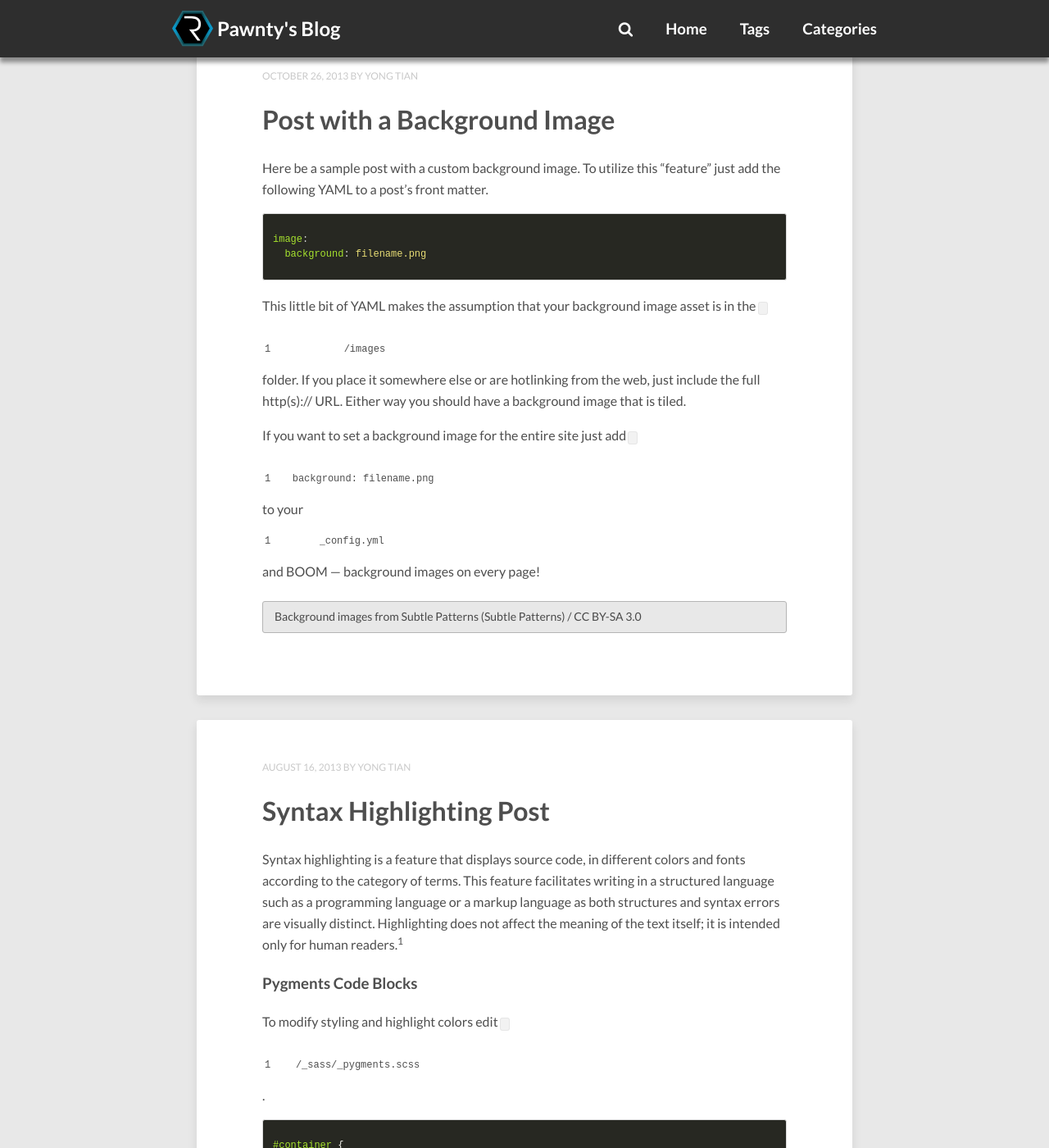
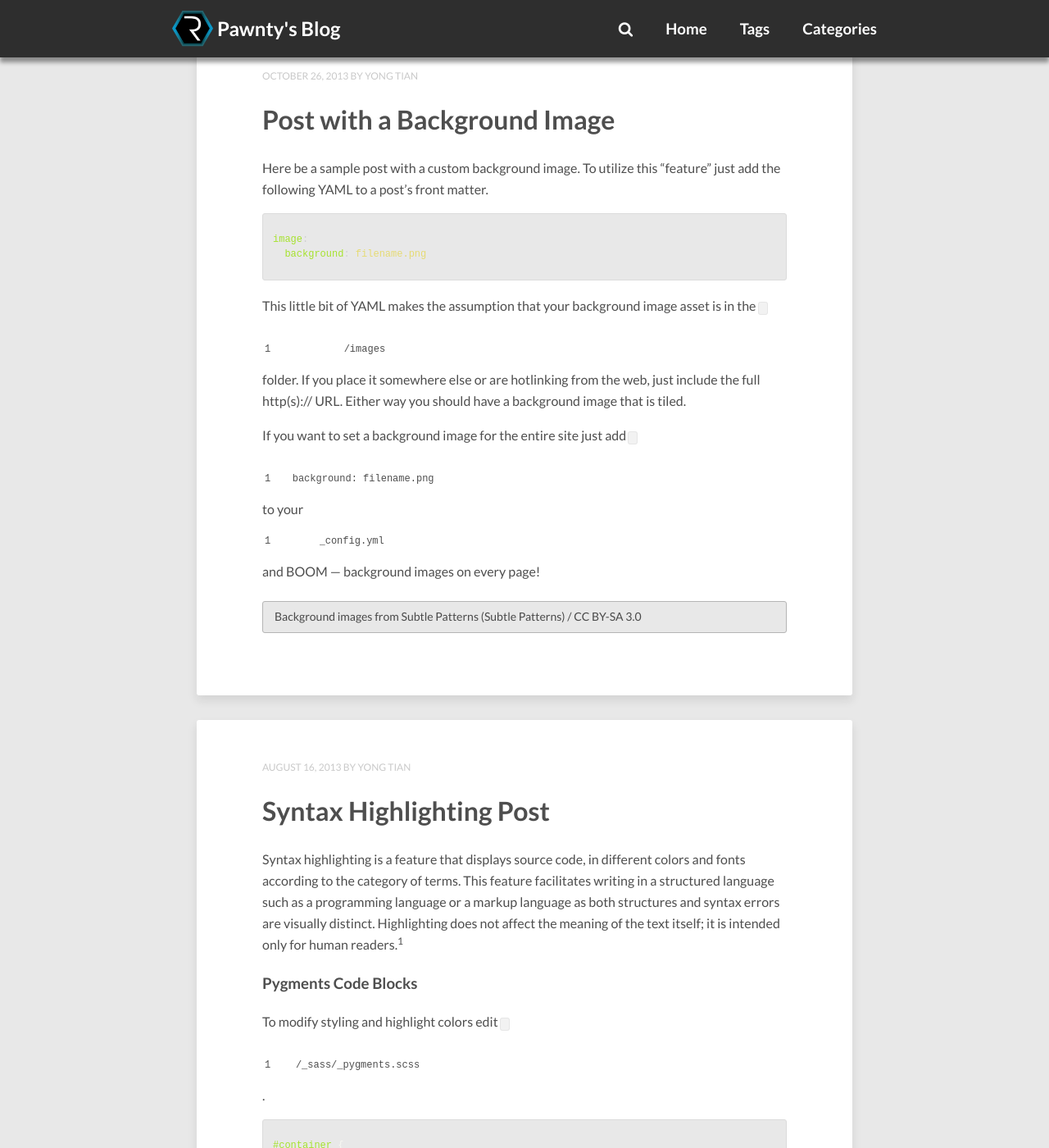
Before and after one commit to pawnty/pawnty.github.io, a Jekyll site: the page built from index.html, in a window 1280 px wide and 1400 px high, scrolled down 1710 px. Shown: the whole window at 82% size. Built offline with Jekyll 4.4.1, drawn with Linux system fonts in a browser that asks for light colours; nearby versions of some CDN libraries; formulas are drawn with MathJax 3; the list of posts is cut into pages by our own code; comment, search, counter and statistics services are not loaded.

Commit message:
change code block bgcolor

```diff
--- a/_sass/_pygments.scss
+++ b/_sass/_pygments.scss
@@ -3,7 +3,7 @@
 	@include font(12);
 	color: #d0d0d0;
 	border: 1px solid darken($body-color, 5);
-	background-color: #272822;
+	background-color: #e8e8e8; /*#272822; */
 	@include rounded(3px);
 	pre {
 		position: relative;
```
